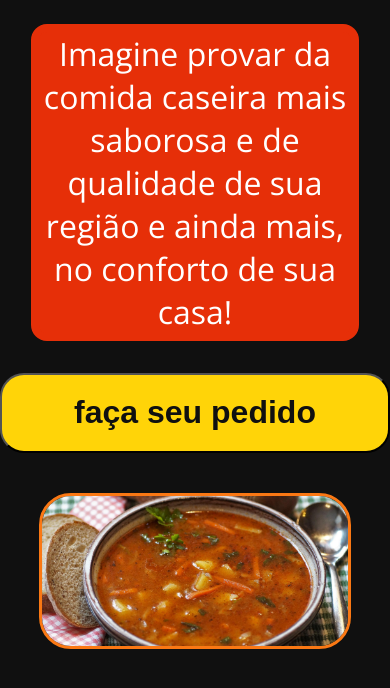
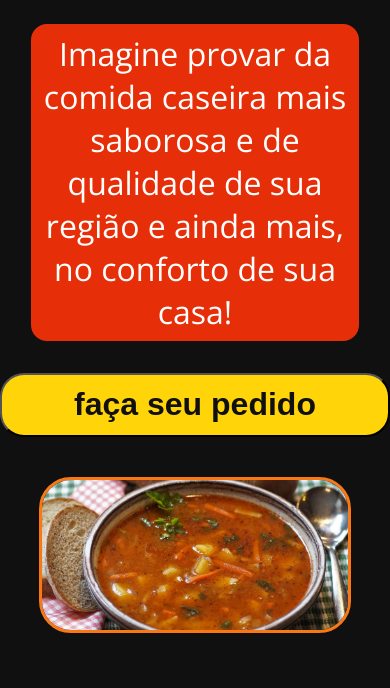
Before and after one commit to XxADSONxX/landingPage-Food, a plain HTML site: page index.html in a window 390 px wide. Shown: the part 74-762 px from the top of the page. Drawn offline with nearby package versions, Linux system fonts and the light colour scheme.

Commit message:
ajustes mobile 01

```diff
--- a/CSS/style.css
+++ b/CSS/style.css
@@ -101,5 +101,8 @@ opacity: 1;
         width: 80%;
         height: 40vw;
     }
+    button{
+        height: 4rem;
+    }
 
 }
--- a/index.html
+++ b/index.html
@@ -9,7 +9,7 @@
     <link rel="stylesheet" href="./CSS/reset.css">
     <link rel="shortcut icon" href="./assets/Aha-Soft-Desktop-Buffet-Salad.ico" type="image/x-icon">
     <link href="https://fonts.googleapis.com/css2?family=Open+Sans:wght@400;700;800&display=swap" rel="stylesheet">
-    <title>PIZZARIA</title>
+    <title>BONITO DELIVERY</title>
 </head>
 
 <body>
```
